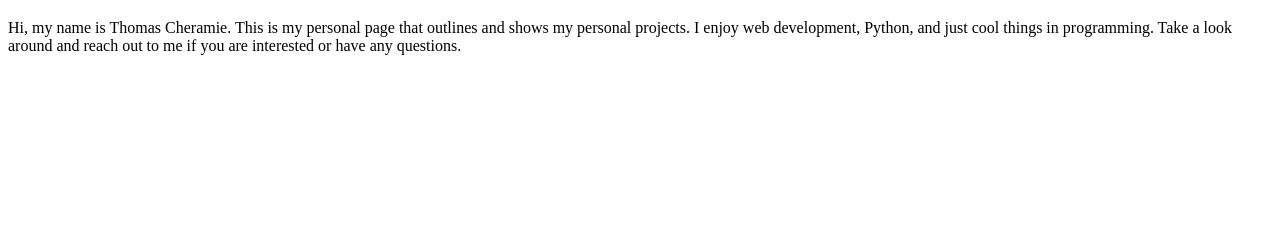
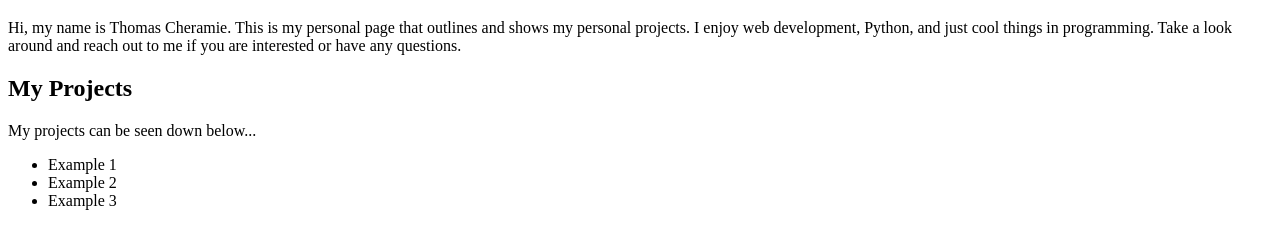
Before and after one commit to ThomasCheramie/thomascheramie.github.io, a plain HTML site: page index.html in a window 1280 px wide. Shown: the part 61-310 px from the top of the page. Drawn offline with Linux system fonts and the light colour scheme.

Commit message:
Update index.html

```diff
--- a/index.html
+++ b/index.html
@@ -12,5 +12,12 @@
         I enjoy web development, Python, and just cool things in programming.
         Take a look around and reach out to me if you are interested or have any questions.
         </p>
+    <h2>My Projects</h2>
+        <p>My projects can be seen down below...</p>
+        <ul>
+            <li>Example 1</li>
+            <li>Example 2</li>
+            <li>Example 3</li>
+        </ul>
 </body>
 </html>
```
